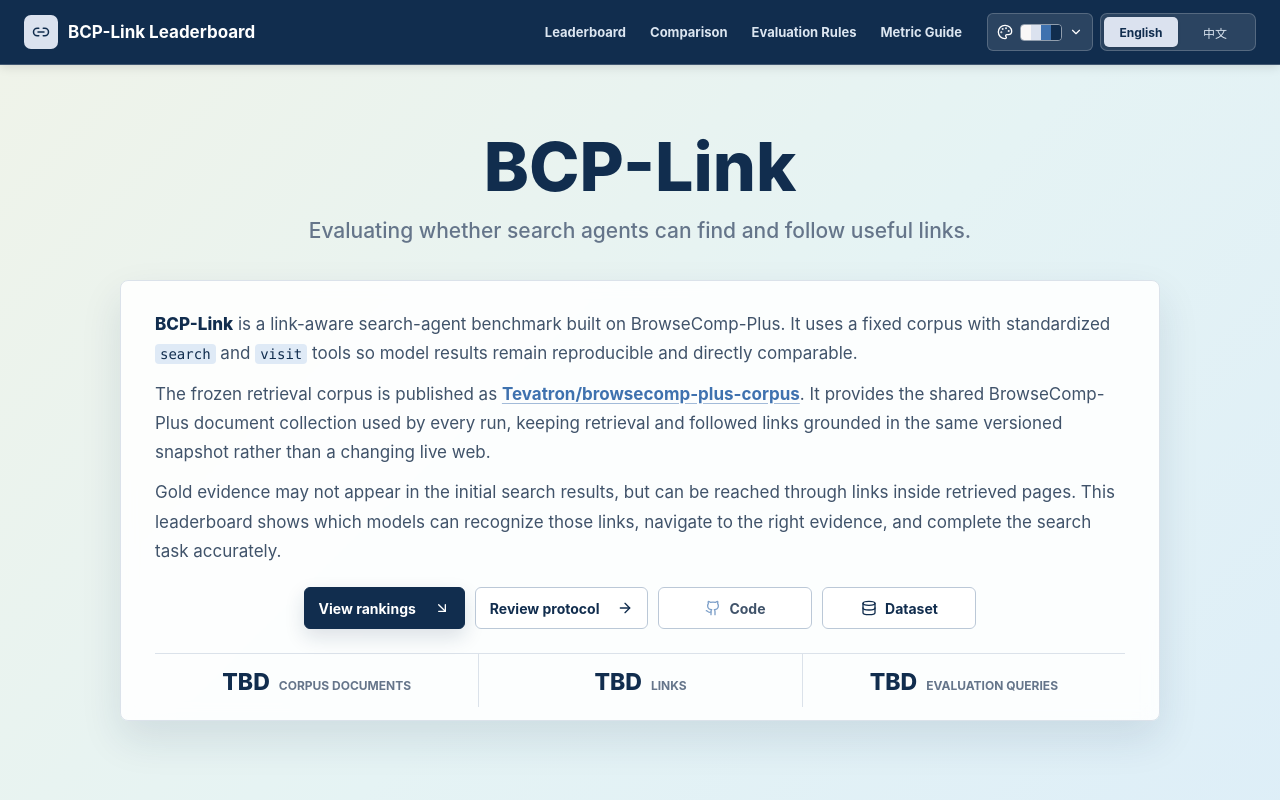
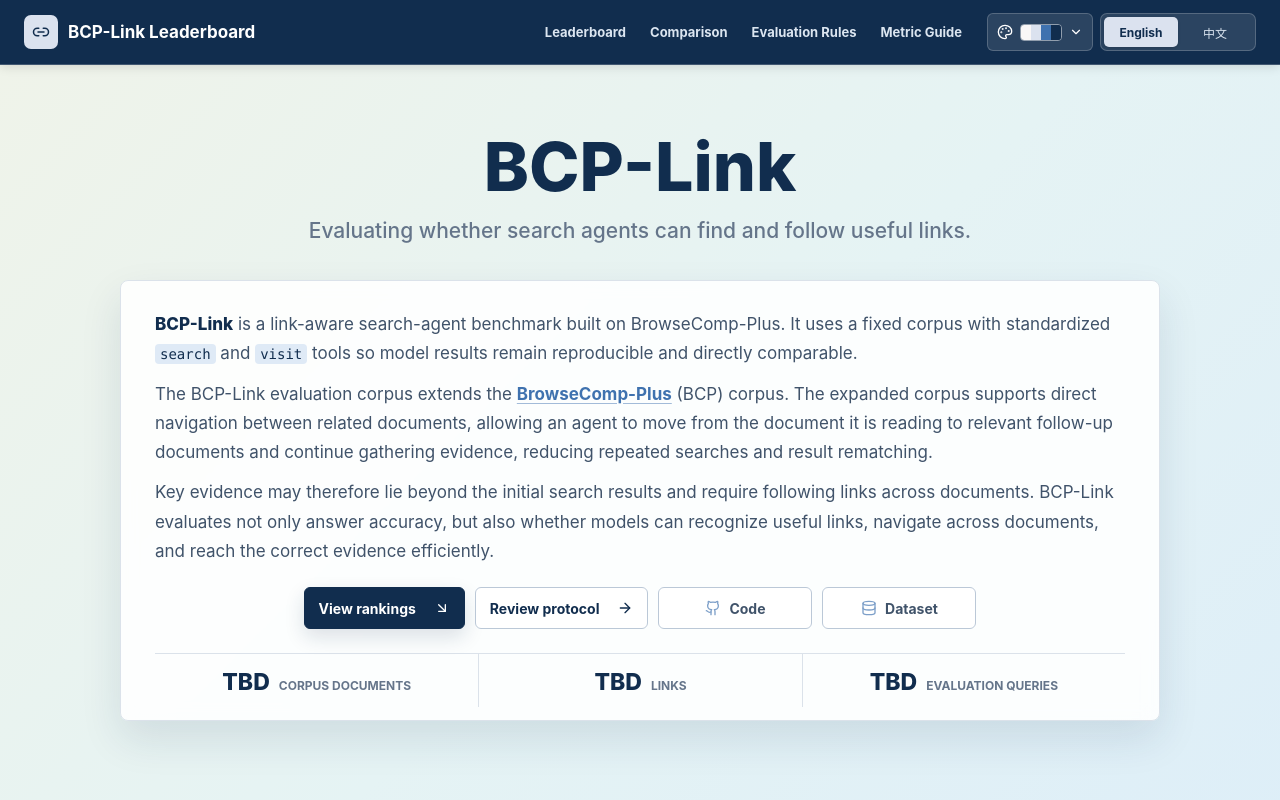
Before and after one commit to ml-stat-Sustech/bcp-link-leaderboard, a React (Vite) app: page / in a window 1280 px wide. Shown: the top 800 px of the page. Built offline with nearby package versions, Linux system fonts and the light colour scheme.

Commit message:
Clarify BCP-Link corpus provenance

```diff
--- a/src/App.tsx
+++ b/src/App.tsx
@@ -65,8 +65,7 @@ interface LeaderboardAppProps {
   csvText?: string;
 }
 
-const BROWSECOMP_PLUS_CORPUS_URL =
-  "https://huggingface.co/datasets/Tevatron/browsecomp-plus-corpus";
+const BROWSECOMP_PLUS_PAPER_URL = "https://arxiv.org/pdf/2508.06600";
 
 const DEFAULT_COMPARISON_MODEL_NAMES = [
   "Tongyi-DeepResearch-30B-A3B",
@@ -1287,16 +1286,16 @@ export function LeaderboardApp({ csvText = resultsCsv }: LeaderboardAppProps) {
                   {copy.intro.bodyOneBetweenTools}<code>visit</code>{copy.intro.bodyOneAfterVisit}
                 </p>
                 <p>
-                  {copy.intro.datasetBodyBeforeName}
+                  {copy.intro.corpusBodyBeforeLink}
                   <a
                     className="intro-dataset-link"
-                    href={BROWSECOMP_PLUS_CORPUS_URL}
+                    href={BROWSECOMP_PLUS_PAPER_URL}
                     target="_blank"
                     rel="noreferrer"
                   >
-                    Tevatron/browsecomp-plus-corpus
+                    BrowseComp-Plus
                   </a>
-                  {copy.intro.datasetBodyAfterName}
+                  {copy.intro.corpusBodyAfterLink}
                 </p>
                 <p>{copy.intro.bodyThree}</p>
                 <div className="intro-actions">
@@ -1315,15 +1314,15 @@ export function LeaderboardApp({ csvText = resultsCsv }: LeaderboardAppProps) {
                   >
                     <Github aria-hidden="true" /> <span>{copy.intro.codeAction}</span>
                   </button>
-                  <a
+                  <button
                     className="intro-action intro-action-resource"
-                    href={BROWSECOMP_PLUS_CORPUS_URL}
-                    target="_blank"
-                    rel="noreferrer"
+                    type="button"
+                    disabled
+                    title={`${copy.intro.datasetAction} · ${copy.intro.comingSoon}`}
                     aria-label={copy.intro.datasetActionLabel}
                   >
                     <Database aria-hidden="true" /> <span>{copy.intro.datasetAction}</span>
-                  </a>
+                  </button>
                 </div>
                 <dl className="dataset-stats" aria-label={copy.stats.label}>
                   <div>
--- a/src/i18n.ts
+++ b/src/i18n.ts
@@ -58,8 +58,8 @@ export interface Translation {
     bodyOneAfterName: string;
     bodyOneBetweenTools: string;
     bodyOneAfterVisit: string;
-    datasetBodyBeforeName: string;
-    datasetBodyAfterName: string;
+    corpusBodyBeforeLink: string;
+    corpusBodyAfterLink: string;
     bodyThree: string;
     rankingsAction: string;
     protocolAction: string;
@@ -198,18 +198,18 @@ export const TRANSLATIONS: Record<Language, Translation> = {
         " is a link-aware search-agent benchmark built on BrowseComp-Plus. It uses a fixed corpus with standardized ",
       bodyOneBetweenTools: " and ",
       bodyOneAfterVisit: " tools so model results remain reproducible and directly comparable.",
-      datasetBodyBeforeName: "The frozen retrieval corpus is published as ",
-      datasetBodyAfterName:
-        ". It provides the shared BrowseComp-Plus document collection used by every run, keeping retrieval and followed links grounded in the same versioned snapshot rather than a changing live web.",
+      corpusBodyBeforeLink: "The BCP-Link evaluation corpus extends the ",
+      corpusBodyAfterLink:
+        " (BCP) corpus. The expanded corpus supports direct navigation between related documents, allowing an agent to move from the document it is reading to relevant follow-up documents and continue gathering evidence, reducing repeated searches and result rematching.",
       bodyThree:
-        "Gold evidence may not appear in the initial search results, but can be reached through links inside retrieved pages. This leaderboard shows which models can recognize those links, navigate to the right evidence, and complete the search task accurately.",
+        "Key evidence may therefore lie beyond the initial search results and require following links across documents. BCP-Link evaluates not only answer accuracy, but also whether models can recognize useful links, navigate across documents, and reach the correct evidence efficiently.",
       rankingsAction: "View rankings",
       protocolAction: "Review protocol",
       codeAction: "Code",
       datasetAction: "Dataset",
       comingSoon: "Coming soon",
       codeActionLabel: "Code on GitHub, coming soon",
-      datasetActionLabel: "Open Tevatron/browsecomp-plus-corpus on Hugging Face",
+      datasetActionLabel: "Dataset, coming soon",
     },
     stats: {
       label: "Dataset summary",
@@ -423,18 +423,18 @@ export const TRANSLATIONS: Record<Language, Translation> = {
         " 是基于 BrowseComp-Plus 构建的链接感知搜索智能体基准。它使用固定语料，以及标准化的 ",
       bodyOneBetweenTools: " 和 ",
       bodyOneAfterVisit: " 工具，使不同模型的结果可复现、可直接比较。",
-      datasetBodyBeforeName: "评测使用的冻结检索语料发布于 ",
-      datasetBodyAfterName:
-        "。它为每次运行提供同一版本的 BrowseComp-Plus 文档集合，使初始检索和链接跟随都基于固定快照，而不受实时网页变化影响。",
+      corpusBodyBeforeLink: "BCP-Link 的评测语料基于 ",
+      corpusBodyAfterLink:
+        "（BCP）语料扩充而来。扩充后的语料支持相关文档之间的直接跳转，使智能体能够在阅读当前文档时进入后续文档并继续收集证据，从而减少反复搜索与重新匹配的过程。",
       bodyThree:
-        "关键证据不一定出现在初始搜索结果中，但可能通过检索页面内的链接到达。该排行榜用于衡量模型能否识别这些链接、导航至正确证据，并准确完成搜索任务。",
+        "因此，关键证据未必出现在初始搜索结果中，也可能需要沿文档链接进一步获取。BCP-Link 不仅考察答案准确性，还衡量模型能否识别有用链接、完成跨文档导航，并高效找到正确证据。",
       rankingsAction: "查看排行榜",
       protocolAction: "阅读评测规则",
       codeAction: "Code",
       datasetAction: "Dataset",
       comingSoon: "即将开放",
       codeActionLabel: "GitHub 上的代码，即将开放",
-      datasetActionLabel: "在 Hugging Face 打开 Tevatron/browsecomp-plus-corpus",
+      datasetActionLabel: "数据集，即将开放",
     },
     stats: {
       label: "数据概览",
```
Also changed, not shown: 2 other files (tests, documents, lock files or other folders).
